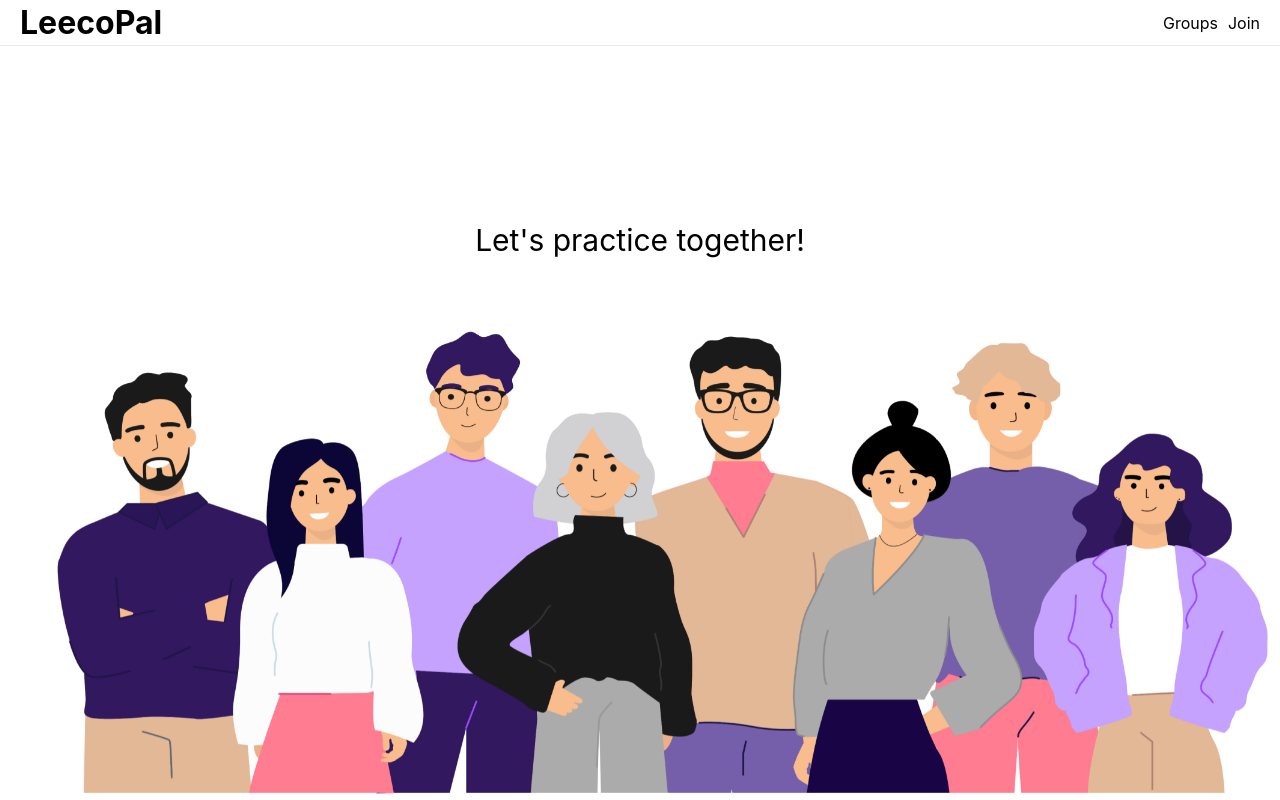
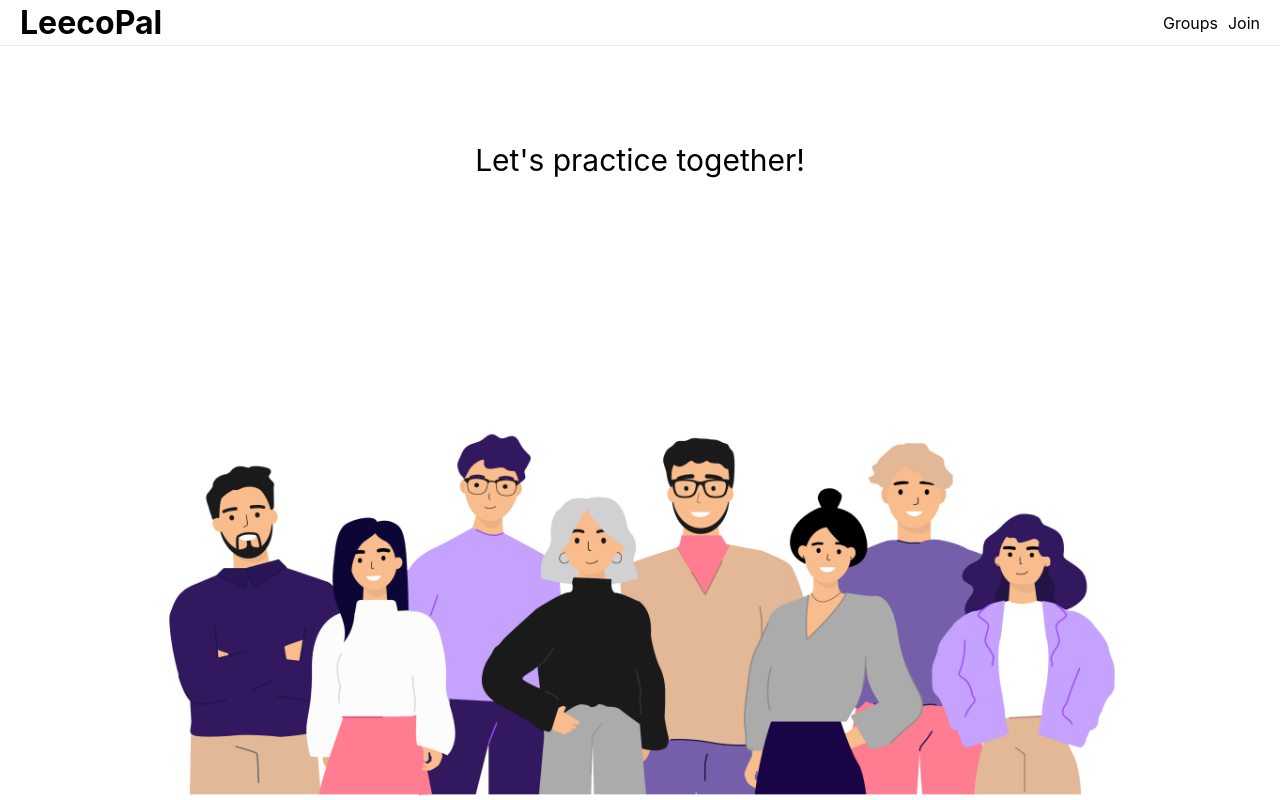
Before and after one commit to kyralu/leecopal, a React (Create React App) app: page / in a window 1280 px wide. Built offline with nearby package versions, Linux system fonts and the light colour scheme.

Commit message:
Update HomePage.css

```diff
--- a/src/pages/HomePage/HomePage.css
+++ b/src/pages/HomePage/HomePage.css
@@ -1,7 +1,7 @@
 
 .slogen {
   position: fixed;
-  top: 30%;
+  top: 20%;
   left: 50%;
   transform: translateX(-50%) translateY(-50%);
   font-size: 30px;
@@ -9,7 +9,10 @@
 .background-image {
   position: fixed;
   bottom: 0;
+  left: 50%;
+  transform: translateX(-50%);
   z-index: -1;
   width: 100%;
+  max-width: 1000px;
   height: auto;
 }
```
